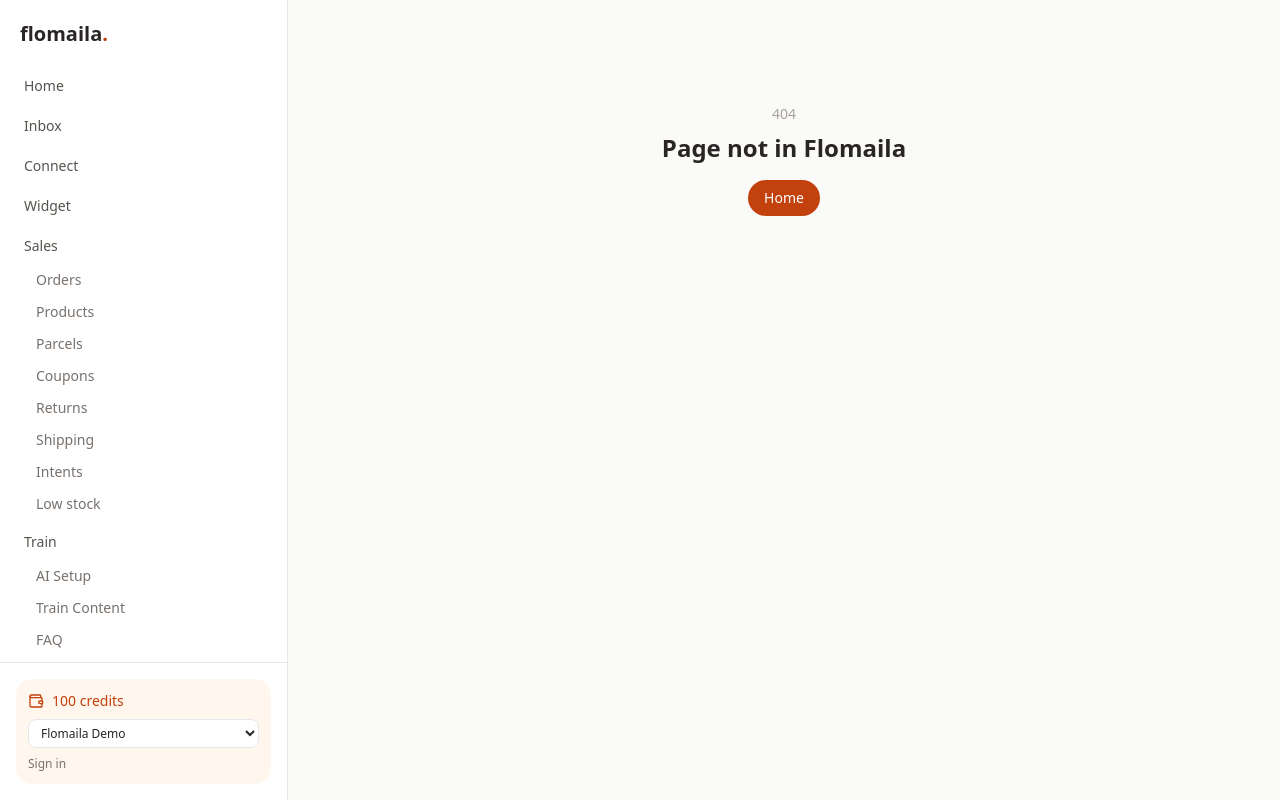
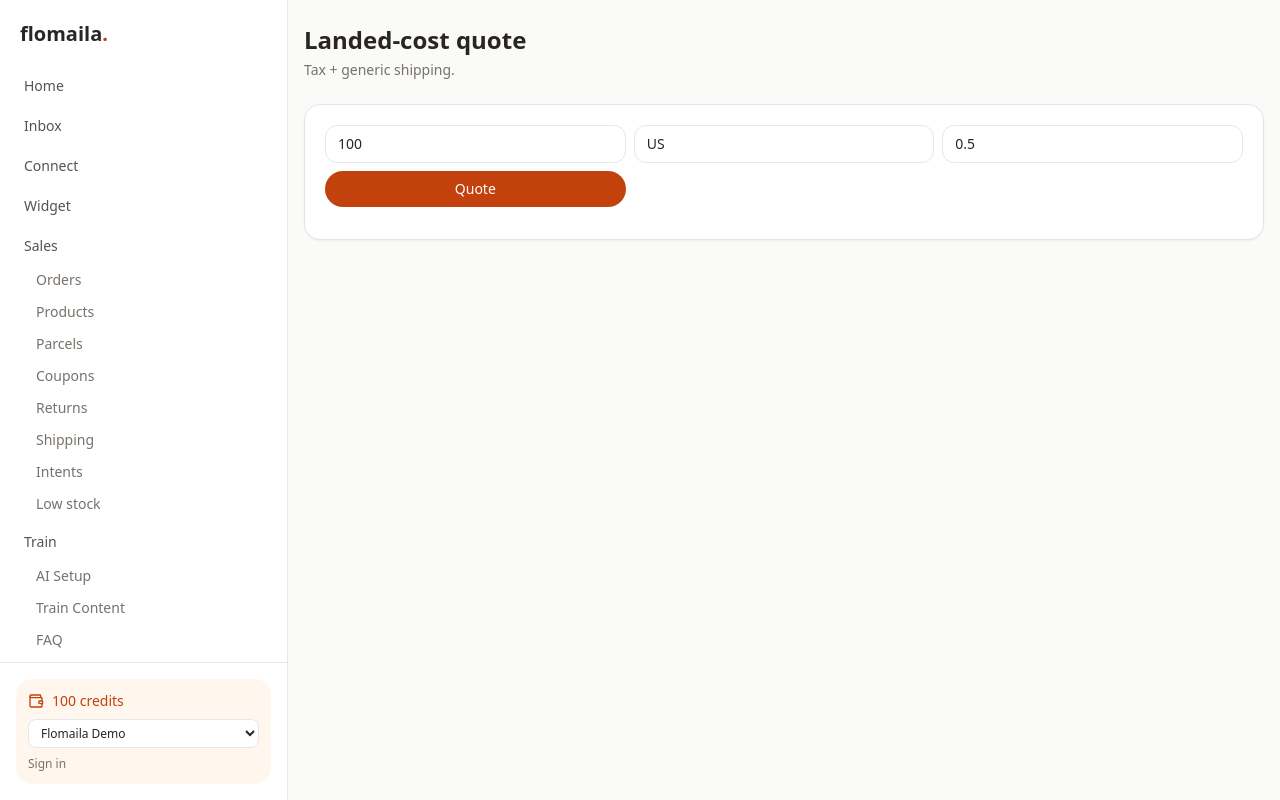
Before and after one commit to hasdit/flomaila-web, a Next.js app: page /quote in a window 1280 px wide. Before the commit this address had no page. Built offline with nearby package versions, Linux system fonts and the light colour scheme.

Commit message:
feat: members, quote, audit, bulk, clone, digest pages

```diff
--- /dev/null
+++ b/app/audit/page.tsx
@@ -0,0 +1,9 @@
+"use client";
+import { useEffect, useState } from "react";
+import { Card, PageHeader } from "@/components/app-shell";
+export default function Page() {
+  const [out, setOut] = useState("");
+  async function load() { setOut(JSON.stringify(await (await fetch("/api/audit")).json(), null, 2)); }
+  useEffect(() => { load(); }, []);
+  return (<><PageHeader title="Audit API" desc="In-memory log." /><Card><button type="button" className="rounded-full bg-brand px-4 py-2 text-sm text-white" onClick={async () => { await fetch("/api/audit", { method: "POST", headers: { "Content-Type": "application/json" }, body: JSON.stringify({ action: "manual" }) }); load(); }}>Log event</button><pre className="mt-3 overflow-x-auto text-xs">{out}</pre></Card></>);
+}
--- /dev/null
+++ b/app/bulk/page.tsx
@@ -0,0 +1,10 @@
+"use client";
+import { useState } from "react";
+import { Card, PageHeader } from "@/components/app-shell";
+export default function Page() {
+  const [out, setOut] = useState("");
+  async function run(op: "restock" | "zero") {
+    setOut(JSON.stringify(await (await fetch("/api/bulk", { method: "POST", headers: { "Content-Type": "application/json" }, body: JSON.stringify({ op, workspaceId: "00000000-0000-0000-0000-000000000001", delta: 5 }) })).json(), null, 2));
+  }
+  return (<><PageHeader title="Bulk stock" desc="Restock or zero." /><Card className="flex gap-2"><button type="button" className="rounded-full bg-brand px-4 py-2 text-sm text-white" onClick={() => run("restock")}>+5 all</button><button type="button" className="rounded-full border px-4 py-2 text-sm" onClick={() => run("zero")}>Zero all</button></Card><Card className="mt-3"><pre className="text-xs">{out}</pre></Card></>);
+}
--- /dev/null
+++ b/app/clone/page.tsx
@@ -0,0 +1,8 @@
+"use client";
+import { useState } from "react";
+import { Card, PageHeader } from "@/components/app-shell";
+export default function Page() {
+  const [id, setId] = useState("");
+  const [out, setOut] = useState("");
+  return (<><PageHeader title="Clone product" desc="SKU-COPY on Neon." /><Card><input value={id} onChange={(e) => setId(e.target.value)} placeholder="product id" className="w-full rounded-xl border px-3 py-2 text-sm" /><button type="button" className="mt-3 rounded-full bg-brand px-4 py-2 text-sm text-white" onClick={async () => setOut(JSON.stringify(await (await fetch("/api/clone", { method: "POST", headers: { "Content-Type": "application/json" }, body: JSON.stringify({ productId: id }) })).json(), null, 2))}>Clone</button><pre className="mt-3 text-xs">{out}</pre></Card></>);
+}
--- /dev/null
+++ b/app/digest/page.tsx
@@ -0,0 +1,10 @@
+"use client";
+import { useEffect, useState } from "react";
+import { Card, PageHeader } from "@/components/app-shell";
+export default function Page() {
+  const [lines, setLines] = useState<string[]>([]);
+  useEffect(() => {
+    Promise.all([fetch("/api/metrics").then((r) => r.json()).catch(() => ({})), fetch("/api/sla").then((r) => r.json()).catch(() => ({})), fetch("/api/ready").then((r) => r.json()).catch(() => ({}))]).then(([m, s, r]) => setLines(["DB " + String(r.db), "products " + (m.products ?? 0), "orders " + (m.orders ?? 0), "unread " + (s.open ?? 0), "SLA due " + (s.due ?? 0)]));
+  }, []);
+  return (<><PageHeader title="Daily digest" desc="Ready + metrics + SLA." /><Card>{lines.map((l) => <p key={l} className="text-sm">{l}</p>)}</Card></>);
+}
--- /dev/null
+++ b/app/members/page.tsx
@@ -0,0 +1,14 @@
+"use client";
+import { FormEvent, useEffect, useState } from "react";
+import { Card, PageHeader } from "@/components/app-shell";
+export default function Page() {
+  const [out, setOut] = useState("");
+  useEffect(() => { fetch("/api/members").then((r) => r.json()).then((j) => setOut(JSON.stringify(j, null, 2))).catch(() => undefined); }, []);
+  async function onSubmit(e: FormEvent<HTMLFormElement>) {
+    e.preventDefault();
+    const d = new FormData(e.currentTarget);
+    await fetch("/api/members", { method: "POST", headers: { "Content-Type": "application/json" }, body: JSON.stringify({ workspaceId: "00000000-0000-0000-0000-000000000001", email: String(d.get("email")), role: String(d.get("role") || "agent") }) });
+    setOut(JSON.stringify(await (await fetch("/api/members")).json(), null, 2));
+  }
+  return (<><PageHeader title="Members" desc="RBAC on Neon." /><Card className="mb-3"><form className="flex flex-wrap gap-2" onSubmit={onSubmit}><input name="email" type="email" required className="rounded-xl border px-3 py-2 text-sm" /><select name="role" className="rounded-xl border px-3 py-2 text-sm"><option>agent</option><option>admin</option><option>owner</option><option>analyst</option><option>email_marketer</option></select><button className="rounded-full bg-brand px-4 py-2 text-sm text-white" type="submit">Invite</button></form></Card><Card><pre className="overflow-x-auto text-xs">{out}</pre></Card></>);
+}
--- /dev/null
+++ b/app/quote/page.tsx
@@ -0,0 +1,12 @@
+"use client";
+import { FormEvent, useState } from "react";
+import { Card, PageHeader } from "@/components/app-shell";
+export default function Page() {
+  const [out, setOut] = useState("");
+  async function onSubmit(e: FormEvent<HTMLFormElement>) {
+    e.preventDefault();
+    const d = new FormData(e.currentTarget);
+    setOut(JSON.stringify(await (await fetch("/api/quote", { method: "POST", headers: { "Content-Type": "application/json" }, body: JSON.stringify({ subtotal: Number(d.get("subtotal")), country: String(d.get("country")), weightKg: Number(d.get("weightKg")) }) })).json(), null, 2));
+  }
+  return (<><PageHeader title="Landed-cost quote" desc="Tax + generic shipping." /><Card><form className="grid gap-2 sm:grid-cols-3" onSubmit={onSubmit}><input name="subtotal" type="number" defaultValue={100} className="rounded-xl border px-3 py-2 text-sm" /><input name="country" defaultValue="US" className="rounded-xl border px-3 py-2 text-sm" /><input name="weightKg" type="number" step="0.1" defaultValue={0.5} className="rounded-xl border px-3 py-2 text-sm" /><button className="rounded-full bg-brand px-4 py-2 text-sm text-white" type="submit">Quote</button></form><pre className="mt-3 text-xs">{out}</pre></Card></>);
+}
```
